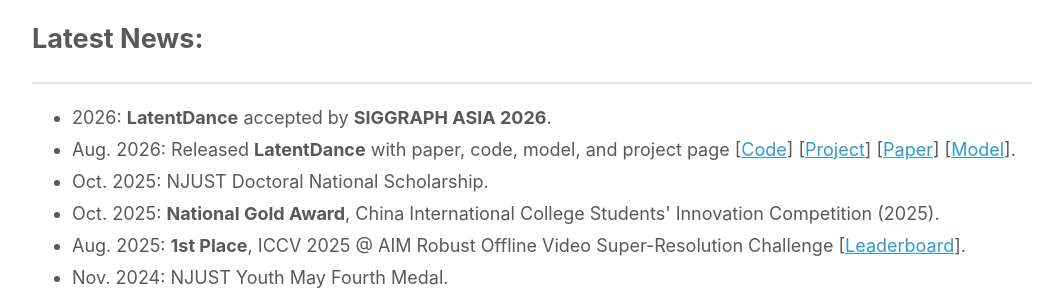
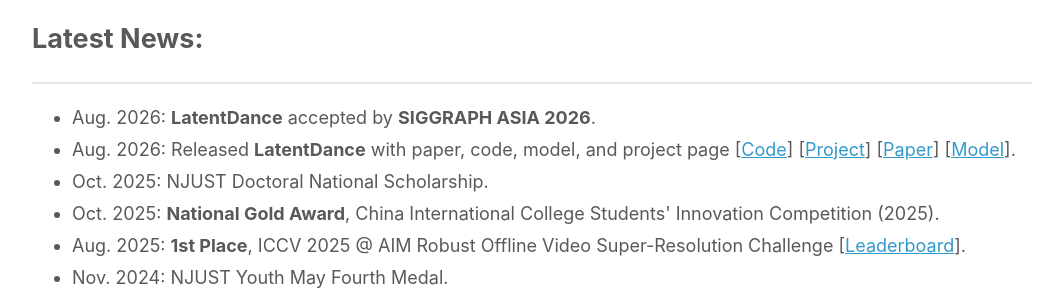
Before and after one commit to yyang181/yyang181.github.io, a Jekyll site: the page index.html, which Jekyll copies as it is, in a window 1280 px wide. Shown: the part 466-766 px from the top of the page, without its empty margins (108-1171 px from the left). Built offline with Jekyll 4.4.1, drawn with Linux system fonts in a browser that asks for light colours.

Commit message:
Update news item date format in index.html

```diff
--- a/index.html
+++ b/index.html
@@ -53,7 +53,7 @@
         <h2>Latest News:</h2>
         <hr>
         <ul>
-          <li>2026: <b>LatentDance</b> accepted by <b>SIGGRAPH ASIA 2026</b>.</li>
+          <li>Aug. 2026: <b>LatentDance</b> accepted by <b>SIGGRAPH ASIA 2026</b>.</li>
           <li>Aug. 2026: Released <b>LatentDance</b> with paper, code, model, and project page [<a href="https://github.com/yyang181/LatentDance" target="_blank">Code</a>] [<a href="https://yyang181.github.io/LatentDance/" target="_blank">Project</a>] [<a href="https://github.com/yyang181/LatentDance/blob/main/assets/paper/LatentDance_paper.pdf" target="_blank">Paper</a>] [<a href="https://huggingface.co/yyang181/LatentDance" target="_blank">Model</a>].</li>
           <li>Oct. 2025: NJUST Doctoral National Scholarship.</li>
           <li>Oct. 2025: <b>National Gold Award</b>, China International College Students' Innovation Competition (2025).</li>
```
